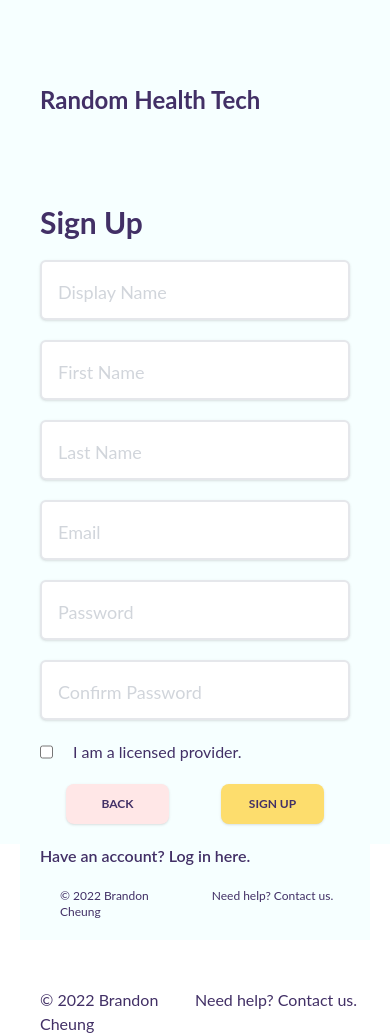
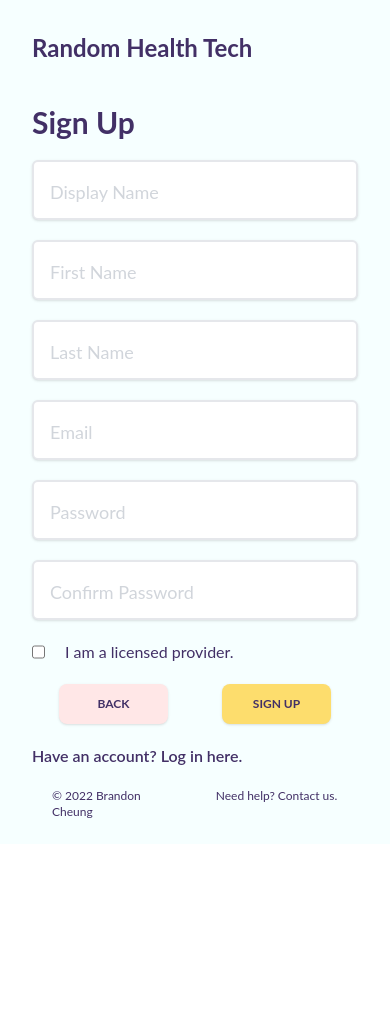
Before and after one commit to AloyBranCheung/health-app, a React (Create React App) app in the folder client/: page /signup in a window 390 px wide. After the commit the page ends 844 px from the top, so only its background shows below. Built offline with nearby package versions, Linux system fonts and the light colour scheme.

Commit message:
add nav to home title click, change styling signup

```diff
--- a/client/src/pages/Login.tsx
+++ b/client/src/pages/Login.tsx
@@ -2,8 +2,13 @@ import React from "react";
 import LoginModal from "../components/Login/LoginModal";
 import { Link } from "react-router-dom";
 import { motion } from "framer-motion";
+import { useNavigate } from "react-router-dom";
 
 export default function Login() {
+  const navigate = useNavigate();
+  const navHome = () => {
+    navigate("/");
+  };
   return (
     <motion.div
       initial={{ opacity: 0 }}
@@ -22,7 +27,9 @@ export default function Login() {
         <div className="flex flex-col justify-between gap-12 items-center w-full md:w-1/2  py-16 px-5 ">
           <div className="p-5 w-full max-w-sm">
             <h1>
-              <strong className="text-2xl">Random Health Tech</strong>
+              <strong className="text-2xl cursor-pointer" onClick={navHome}>
+                Random Health Tech
+              </strong>
             </h1>
           </div>
           <LoginModal />
--- a/client/src/pages/Signup.tsx
+++ b/client/src/pages/Signup.tsx
@@ -1,9 +1,13 @@
 import React from "react";
 import SignupBox from "../components/Login/SignupBox";
-import { Link } from "react-router-dom";
 import { motion } from "framer-motion";
+import { useNavigate } from "react-router-dom";
 
 export default function Login() {
+  const navigate = useNavigate();
+  const navHome = () => {
+    navigate("/");
+  };
   return (
     <motion.div
       initial={{ opacity: 0 }}
@@ -19,21 +23,15 @@ export default function Login() {
             />
           </div>
         </div>
-        <div className="flex flex-col justify-between gap-12 items-center w-full md:w-1/2  py-16 px-5 ">
+        <div className="flex flex-col justify-between items-center w-full md:w-1/2 p-3 md:py-16 md:px-5 ">
           <div className="p-5 w-full max-w-sm">
             <h1>
-              <strong className="text-2xl">Random Health Tech</strong>
+              <strong className="text-2xl cursor-pointer" onClick={navHome}>
+                Random Health Tech
+              </strong>
             </h1>
           </div>
           <SignupBox />
-          <div className="flex flex-row justify-between">
-            <h1 className="text-mainFontColor px-5 w-1/2">
-              © {new Date().getFullYear()} Brandon Cheung
-            </h1>
-            <p className="w-1/2">
-              Need help? <Link to="/contactus">Contact us.</Link>
-            </p>
-          </div>
         </div>
       </section>
     </motion.div>
```
